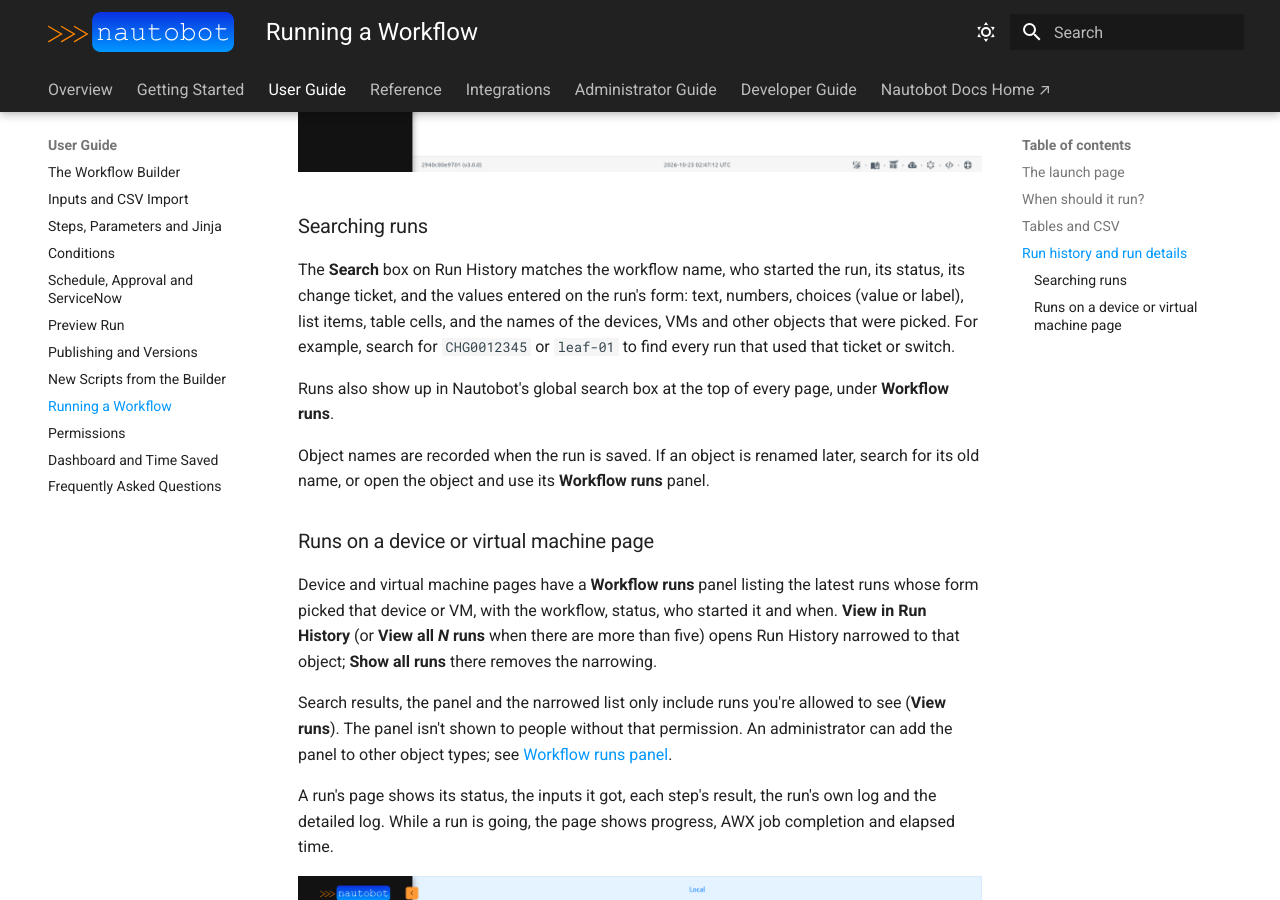
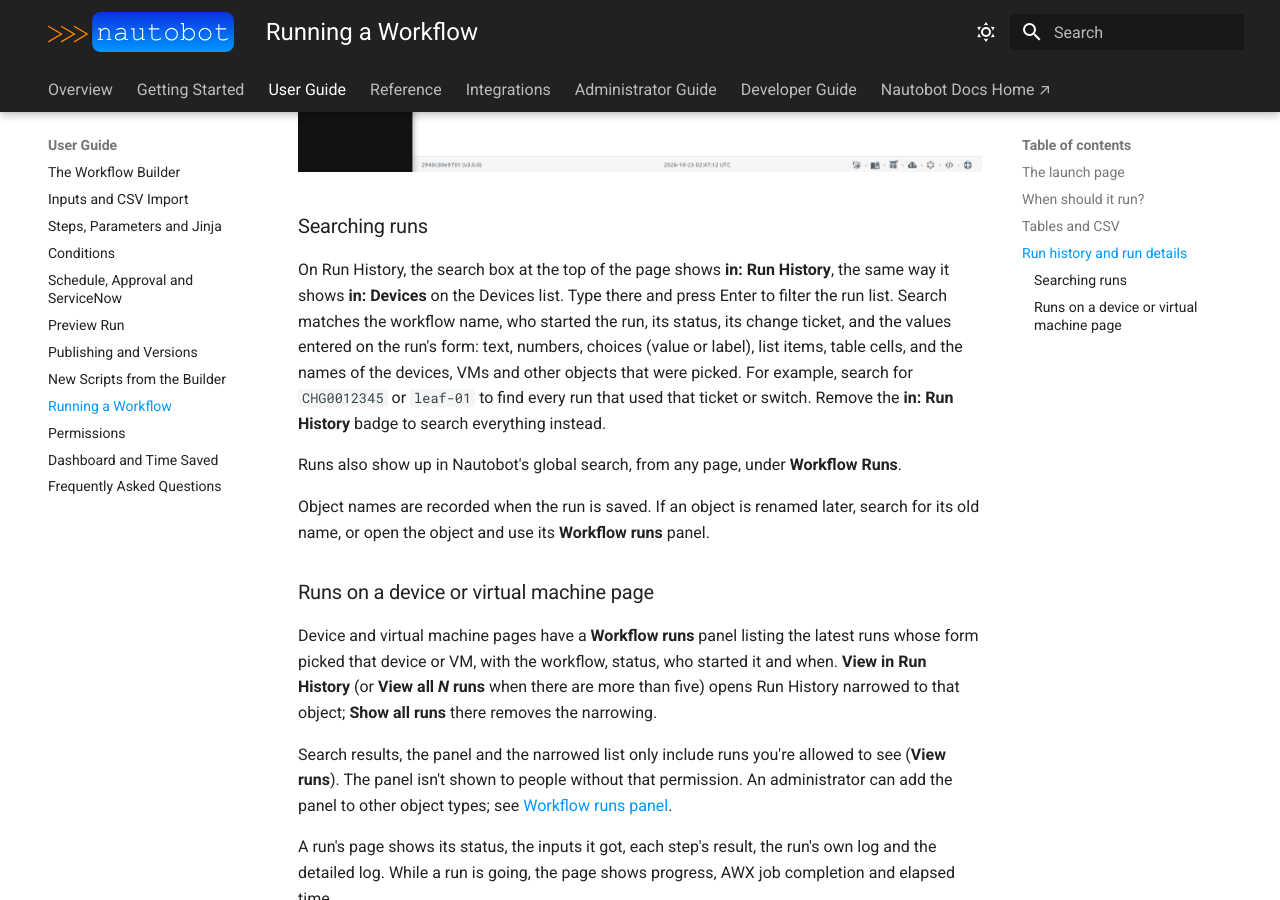
Before and after one commit to eric-fetty/Nautobot_Workflow_Engine, an MkDocs documentation site: the page built from docs/user/launch.md, in a window 1280 px wide and 900 px high, scrolled down 2535 px. Built offline with MkDocs 1.6.1 and Material for MkDocs 9.7.7, drawn with Linux system fonts in a browser that asks for light colours.

Commit message:
Docs: Run History search uses the header search scope

```diff
--- a/docs/user/launch.md
+++ b/docs/user/launch.md
@@ -37,9 +37,9 @@ A table input is an editable grid with **Add row**, **Download template** and **
 
 ### Searching runs
 
-The **Search** box on Run History matches the workflow name, who started the run, its status, its change ticket, and the values entered on the run's form: text, numbers, choices (value or label), list items, table cells, and the names of the devices, VMs and other objects that were picked. For example, search for `CHG0012345` or `leaf-01` to find every run that used that ticket or switch.
+On Run History, the search box at the top of the page shows **in: Run History**, the same way it shows **in: Devices** on the Devices list. Type there and press Enter to filter the run list. Search matches the workflow name, who started the run, its status, its change ticket, and the values entered on the run's form: text, numbers, choices (value or label), list items, table cells, and the names of the devices, VMs and other objects that were picked. For example, search for `CHG0012345` or `leaf-01` to find every run that used that ticket or switch. Remove the **in: Run History** badge to search everything instead.
 
-Runs also show up in Nautobot's global search box at the top of every page, under **Workflow runs**.
+Runs also show up in Nautobot's global search, from any page, under **Workflow Runs**.
 
 Object names are recorded when the run is saved. If an object is renamed later, search for its old name, or open the object and use its **Workflow runs** panel.
 
```
Also changed, not shown: 1 other file.
